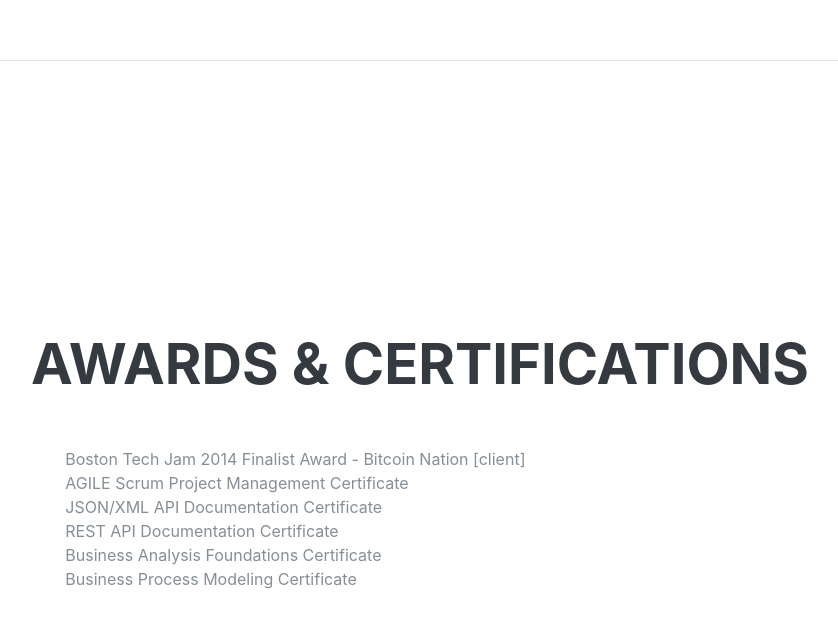
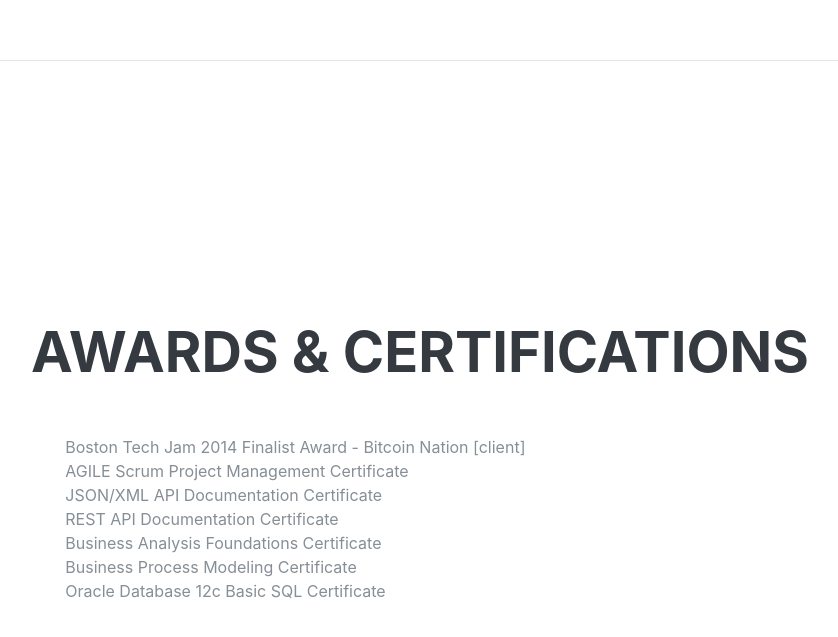
Before and after one commit to melau1010/work_info, a website: page index.html in a window 1280 px wide. Shown: the part 4784-5421 px from the top of the page, without its empty margins (289-1127 px from the left). Drawn offline with nearby package versions, Linux system fonts and the light colour scheme; files that its build step writes are made by us from their sources; files whose address does not match are found by name; a web font is replaced by a local one.

Commit message:
Update index.html

```diff
--- a/index.html
+++ b/index.html
@@ -302,6 +302,9 @@
            <li>
 
             Business Process Modeling Certificate</li>
+          <li>
+
+            Oracle Database 12c Basic SQL Certificate</li>
 
 
 
```
